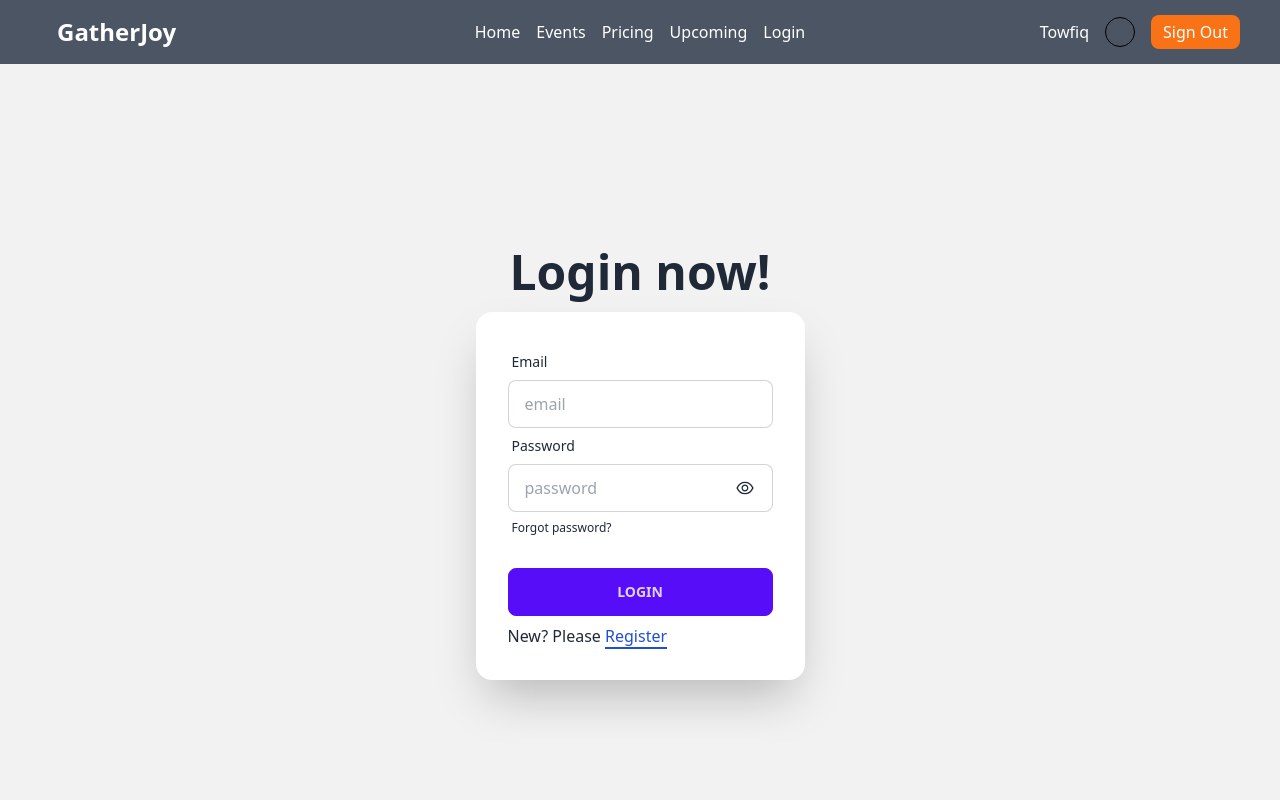
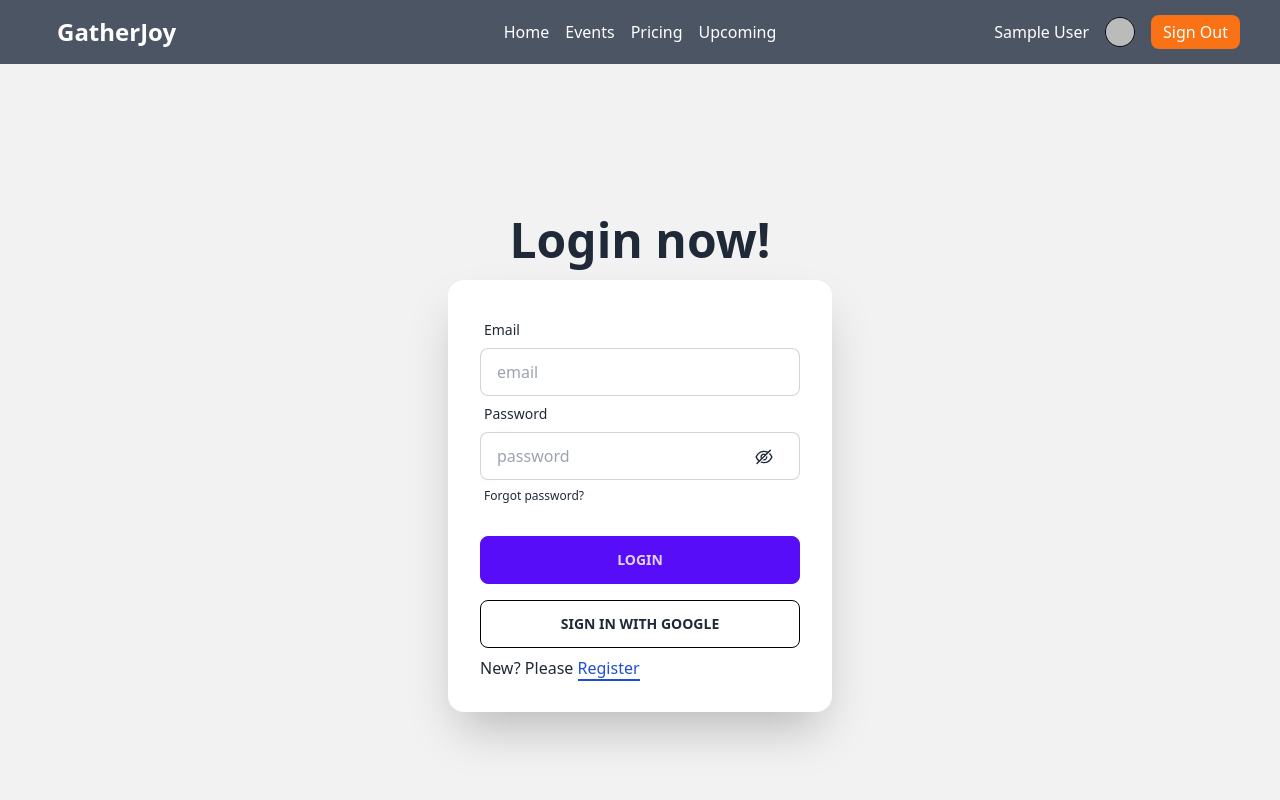
Before and after one commit to ornob90/event-management, a React (Vite) app: page /login in a window 1280 px wide. Shown: the top 800 px of the page. Built offline with nearby package versions, Linux system fonts and the light colour scheme; no server answers; sample sign-in values are in the browser's storage.

Commit message:
conditional login and signout rendering and setup user profile image

```diff
--- a/src/components/Header/Navbar.jsx
+++ b/src/components/Header/Navbar.jsx
@@ -1,12 +1,14 @@
 import { NavLink, useLocation, useNavigate } from "react-router-dom";
 import Button from "../Shared/Button";
 import useAuth from "../../hooks/useAuth";
+import { useState } from "react";
 
 const Navbar = () => {
   const navLinks = (
     <>
       <li>
         <NavLink
+          onClick={() => setHidden(!hidden)}
           to="/"
           className={({ isActive }) =>
             isActive ? "bg-orange-600 text-white py-2 px-3 rounded-lg" : ""
@@ -17,6 +19,7 @@ const Navbar = () => {
       </li>
       <li>
         <NavLink
+          onClick={() => setHidden(!hidden)}
           to="/events"
           className={({ isActive }) =>
             isActive ? "bg-orange-600 text-white py-2 px-3 rounded-lg" : ""
@@ -27,6 +30,7 @@ const Navbar = () => {
       </li>
       <li>
         <NavLink
+          onClick={() => setHidden(!hidden)}
           to="/price"
           className={({ isActive }) =>
             isActive ? "bg-orange-600 text-white py-2 px-3 rounded-lg" : ""
@@ -36,17 +40,18 @@ const Navbar = () => {
         </NavLink>
       </li>
       <li>
-        <NavLink to="/upcoming">Upcoming</NavLink>
-      </li>
-      <li>
-        <NavLink to="/login">Login</NavLink>
+        <NavLink onClick={() => setHidden(!hidden)} to="/upcoming">
+          Upcoming
+        </NavLink>
       </li>
     </>
   );
 
-  const { signOutMethod } = useAuth();
+  const { user, signOutMethod } = useAuth();
+  const [hidden, setHidden] = useState(false);
   const { pathname } = useLocation();
   const navigate = useNavigate();
+  // console.log(user);
 
   const handleSignOut = () => {
     signOutMethod()
@@ -72,6 +77,7 @@ const Navbar = () => {
               fill="none"
               viewBox="0 0 24 24"
               stroke="currentColor"
+              onClick={() => setHidden(false)}
             >
               <path
                 strokeLinecap="round"
@@ -83,11 +89,23 @@ const Navbar = () => {
           </label>
           <ul
             tabIndex={0}
-            className="menu menu-sm dropdown-content mt-3 p-2 shadow rounded-box w-52 z-[10] bg-black text-white hove:bg-none"
+            className={`menu menu-sm dropdown-content  mt-3 p-2 shadow rounded-box w-52 z-[10] bg-black text-white hove:bg-none ${
+              hidden ? "hidden" : "block"
+            }`}
           >
-            <li className="mb-4 flex items-center flex-row ">
-              <div className="md:hidden h-[30px] w-[30px] rounded-full border border-black"></div>
-              <p className="md:hidden">Towfiq</p>
+            <li className="mb-4 flex items-start flex-row ">
+              {user && (
+                <div className="md:hidden h-[60px] w-[60px] rounded-full border border-black">
+                  <img
+                    src={user?.photoURL}
+                    alt=""
+                    className="w-full h-full rounded-full object-cover"
+                  />
+                </div>
+              )}
+              <div className="flex  items-center w-[50%] h-full flex-row">
+                <p className="md:hidden mt-3">{user?.displayName}</p>
+              </div>
             </li>
             {navLinks}
           </ul>
@@ -99,9 +117,18 @@ const Navbar = () => {
       <div className="navbar-center hidden lg:flex">
         <ul className="flex justify-between gap-4 px-1">{navLinks}</ul>
       </div>
+      {user ? (
         <div className="navbar-end flex justify-end gap-4 items-center">
-        <p className="hidden md:block ">Towfiq</p>
-        <div className="hidden md:block h-[30px] w-[30px] rounded-full border border-black"></div>
+          <p className="hidden md:block ">{user?.displayName}</p>
+          <div className="hidden md:block h-[30px] w-[30px] rounded-full border border-black">
+            {user && (
+              <img
+                src={user?.photoURL}
+                alt=""
+                className="w-full h-full rounded-full object-cover"
+              />
+            )}
+          </div>
 
           <Button
             onClick={handleSignOut}
@@ -110,6 +137,16 @@ const Navbar = () => {
             Sign Out
           </Button>
         </div>
+      ) : (
+        <div className="navbar-end">
+          <Button
+            onClick={() => navigate("/login")}
+            className="text-sm md:text-base py-[5px] px-3 bg-orange-500 text-white rounded-lg"
+          >
+            Login
+          </Button>{" "}
+        </div>
+      )}
     </div>
   );
 };
--- a/src/firebase.config.js
+++ b/src/firebase.config.js
@@ -1,6 +1,6 @@
 // Import the functions you need from the SDKs you need
 import { initializeApp } from "firebase/app";
-import { getAuth } from "firebase/auth";
+import { GoogleAuthProvider, getAuth } from "firebase/auth";
 // TODO: Add SDKs for Firebase products that you want to use
 // https://firebase.google.com/docs/web/setup#available-libraries
 
@@ -18,4 +18,6 @@ const firebaseConfig = {
 const app = initializeApp(firebaseConfig);
 const auth = getAuth(app);
 
+export const googleProvider = new GoogleAuthProvider();
+
 export default auth;
--- /dev/null
+++ b/src/pages/Error/Error.jsx
@@ -0,0 +1,34 @@
+import React from "react";
+import Container from "../../components/Shared/Container";
+import { useNavigate } from "react-router-dom";
+import Button from "../../components/Shared/Button";
+
+const Error = () => {
+  const navigate = useNavigate();
+  return (
+    <Container>
+      <div className="w-full h-screen flex justify-center items-center">
+        <div className="mx-auto flex flex-col justify-center items-center gap-6">
+          <h1 className="font-extrabold text-black text-6xl lg:text-8xl">
+            4<span className="text-orange-500">0</span>4
+          </h1>
+          <h3 className="text-md lg:text-xl text-black font-bold">
+            PAGE NOT FOUND
+          </h3>
+          <p className="text-sm lg:text-base w-[60%] text-center">
+            The page you are looking for might have been removed or had its name
+            changed or is temporarily unavailable
+          </p>
+          <Button
+            onClick={() => navigate("/")}
+            className="bg-white text-black  py-2 px-4  duration-[.3s] text-sm lg:text-base border border-black hover:bg-black hover:text-white "
+          >
+            GO TO HOMEPAGE
+          </Button>
+        </div>
+      </div>
+    </Container>
+  );
+};
+
+export default Error;
--- a/src/pages/Home/Service.jsx
+++ b/src/pages/Home/Service.jsx
@@ -4,9 +4,11 @@ import Button from "../../components/Shared/Button";
 import SectionHeader from "../../components/Shared/SectionHeader";
 import EventCard from "../../components/Shared/EventCard";
 import EventContext from "../../context/EventContext";
+import { useNavigate } from "react-router-dom";
 
 const Service = () => {
   const events = useContext(EventContext);
+  const navigate = useNavigate();
 
   return (
     <div className="w-full">
@@ -19,7 +21,10 @@ const Service = () => {
         </div>
 
         <div className="flex justify-center items-center w-full">
-          <Button className="bg-orange-600 mt-10 border-none hover:bg-orange-600  text-white py-2 px-4 font-medium rounded-lg mx-auto">
+          <Button
+            onClick={() => navigate("/events/events/All")}
+            className="bg-orange-600 mt-10 border-none hover:bg-orange-600  text-white py-2 px-4 font-medium rounded-lg mx-auto"
+          >
             See more
           </Button>
         </div>
--- a/src/pages/Login/Login.jsx
+++ b/src/pages/Login/Login.jsx
@@ -5,10 +5,10 @@ import { AiOutlineEye, AiOutlineEyeInvisible } from "react-icons/ai";
 import { updateProfile } from "firebase/auth";
 
 const Login = () => {
-  const { signInMethod, authObserver, passwordResetMethod } =
-    useContext(AuthContext);
+  const { signInMethod, googleSignInMethod } = useContext(AuthContext);
   const emailRef = useRef();
   const [showPass, setShowPass] = useState(false);
+  const [errorMsg, setErrorMsg] = useState("");
   const { state } = useLocation();
   const navigate = useNavigate();
 
@@ -21,22 +21,42 @@ const Login = () => {
 
     signInMethod(email, password)
       .then((res) => {
+        setErrorMsg("");
         if (state) {
           navigate(state);
         } else {
           navigate("/");
         }
       })
-      .catch((err) => alert(err.message));
+      .catch((err) => {
+        setErrorMsg(err.message);
+        console.log(err.message);
+      });
+  };
+
+  const handleGoogleSignIn = () => {
+    googleSignInMethod()
+      .then((res) => {
+        setErrorMsg("");
+        if (state) {
+          navigate(state);
+        } else {
+          navigate("/");
+        }
+      })
+      .catch((err) => {
+        setErrorMsg(err.message);
+        console.log(err);
+      });
   };
 
   return (
     <div className="hero min-h-screen bg-base-200">
-      <div className="hero-content flex-col ">
+      <div className="hero-content flex-col w-full">
         <div className="text-center ">
           <h1 className="text-5xl font-bold">Login now!</h1>
         </div>
-        <div className="card flex-shrink-0 w-full max-w-sm shadow-2xl bg-base-100">
+        <div className="card flex-shrink-0 w-full max-w-sm shadow-2xl bg-base-100 ">
           <div className="card-body">
             <form onSubmit={handleSignIn}>
               <div className="form-control">
@@ -51,7 +71,7 @@ const Login = () => {
                   name="email"
                 />
               </div>
-              <div className="form-control">
+              <div className="relative form-control">
                 <label className="label">
                   <span className="label-text">Password</span>
                 </label>
@@ -61,15 +81,15 @@ const Login = () => {
                   className="input input-bordered"
                   name="password"
                 />
-                {showPass ? (
+                {!showPass ? (
                   <AiOutlineEyeInvisible
                     onClick={() => setShowPass(!showPass)}
-                    className="absolute top-[45%] right-[15%] text-xl"
+                    className="absolute top-[44%] right-[8%] text-xl"
                   />
                 ) : (
                   <AiOutlineEye
                     onClick={() => setShowPass(!showPass)}
-                    className="absolute top-[45%] right-[15%] text-xl"
+                    className="absolute top-[44%] right-[8%] text-xl"
                   />
                 )}
                 <label className="label">
@@ -78,8 +98,17 @@ const Login = () => {
                   </NavLink>
                 </label>
               </div>
+              {errorMsg && (
+                <p className="text-red-600 font-medium text-sm">{errorMsg}</p>
+              )}
               <div className="form-control mt-6">
                 <button className="btn btn-primary">Login</button>
+                <button
+                  onClick={handleGoogleSignIn}
+                  className="btn btn-ghost border border-black mt-4"
+                >
+                  Sign In With Google
+                </button>
               </div>
             </form>
             <p>
--- a/src/pages/SignUp/SignUp.jsx
+++ b/src/pages/SignUp/SignUp.jsx
@@ -51,7 +51,7 @@ const SignUp = () => {
 
   return (
     <div className="hero min-h-screen bg-base-200">
-      <div className="hero-content flex-col ">
+      <div className="hero-content flex-col w-full">
         <div className="text-center ">
           <h1 className="text-5xl font-bold">Register now!</h1>
         </div>
@@ -123,7 +123,9 @@ const SignUp = () => {
                   </a>
                 </label>
               </div>
-              <p className="text-red-600 font-medium">{errorMsg}</p>
+              {errorMsg && (
+                <p className="text-red-600 font-medium">{errorMsg}</p>
+              )}
 
               <div className="form-control mt-6">
                 <button className="btn btn-primary">Register</button>
--- a/src/routes/router.jsx
+++ b/src/routes/router.jsx
@@ -9,11 +9,13 @@ import Upcoming from "../pages/Upcoming/Upcoming";
 import Login from "../pages/Login/Login";
 import SignUp from "../pages/SignUp/SignUp";
 import PrivateRoute from "./PrivateRoute";
+import Error from "../pages/Error/Error";
 
 export const router = createBrowserRouter([
   {
     path: "/",
     element: <Root />,
+    errorElement: <Error />,
     children: [
       {
         path: "/",
```
Also changed, not shown: src/provider/AuthProvider.jsx (+8 -1 lines). Lines whose indentation alone changed are shown as unchanged.
